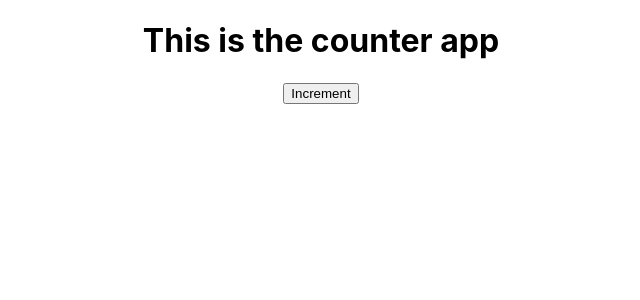
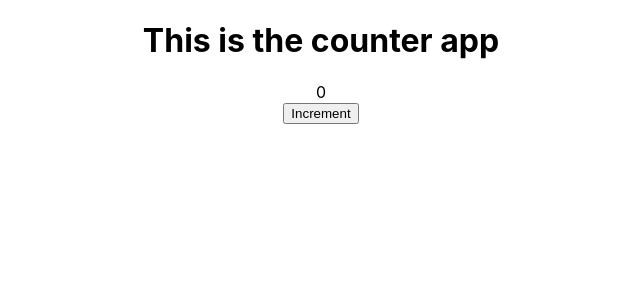
Before and after one commit to abongsjoel/react-typescript-jest-enzyme, a React (Create React App) app: page / in a window 1280 px wide. Shown: the top 300 px of the page, without its empty margins (319-959 px from the left). Built offline with nearby package versions, Linux system fonts and the light colour scheme.

Commit message:
Third test pasts

```diff
--- a/src/App.tsx
+++ b/src/App.tsx
@@ -1,11 +1,14 @@
 import React from "react";
-import logo from "./logo.svg";
 import "./App.css";
 
 function App() {
+  const initialState = 0;
+  const [counter, setCounter] = React.useState<number>(initialState);
+
   return (
     <div className="App">
       <h1>This is the counter app</h1>
+      <div id="counter-value">{counter}</div>
       <button id="increment-btn">Increment</button>
     </div>
   );
```
Also changed, not shown: src/logo.svg (deleted), 1 other file (tests, documents, lock files or other folders).
